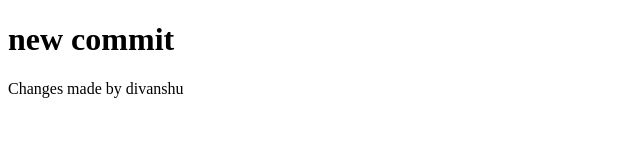
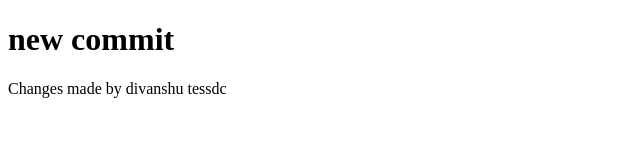
Before and after one commit to test888i/Example-learning, a plain HTML site: page index.html in a window 1280 px wide. Shown: the full height of the page, 0-640 px from the left. Drawn offline with Linux system fonts and the light colour scheme.

Commit message:
newchange

```diff
--- a/index.html
+++ b/index.html
@@ -7,7 +7,7 @@
 </head>
 <body>
     <h1>new commit</h1>
-    <p>Changes made by divanshu</p>
+    <p>Changes made by divanshu tessdc</p>
 
 </body>
 </html>
```
